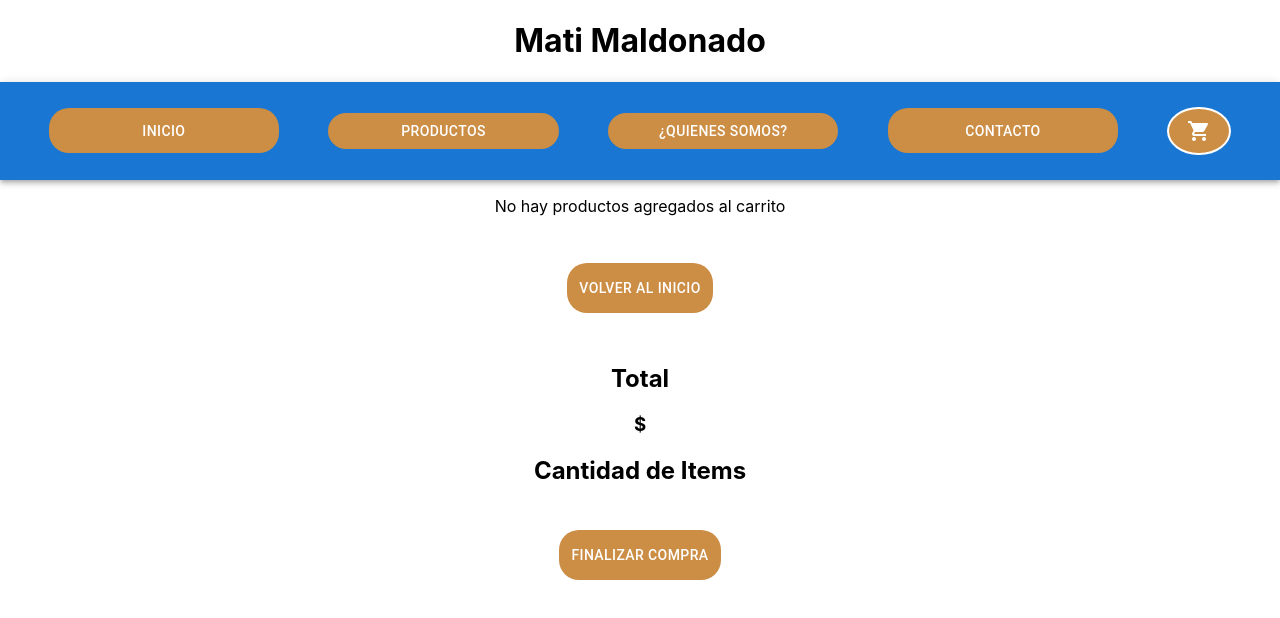
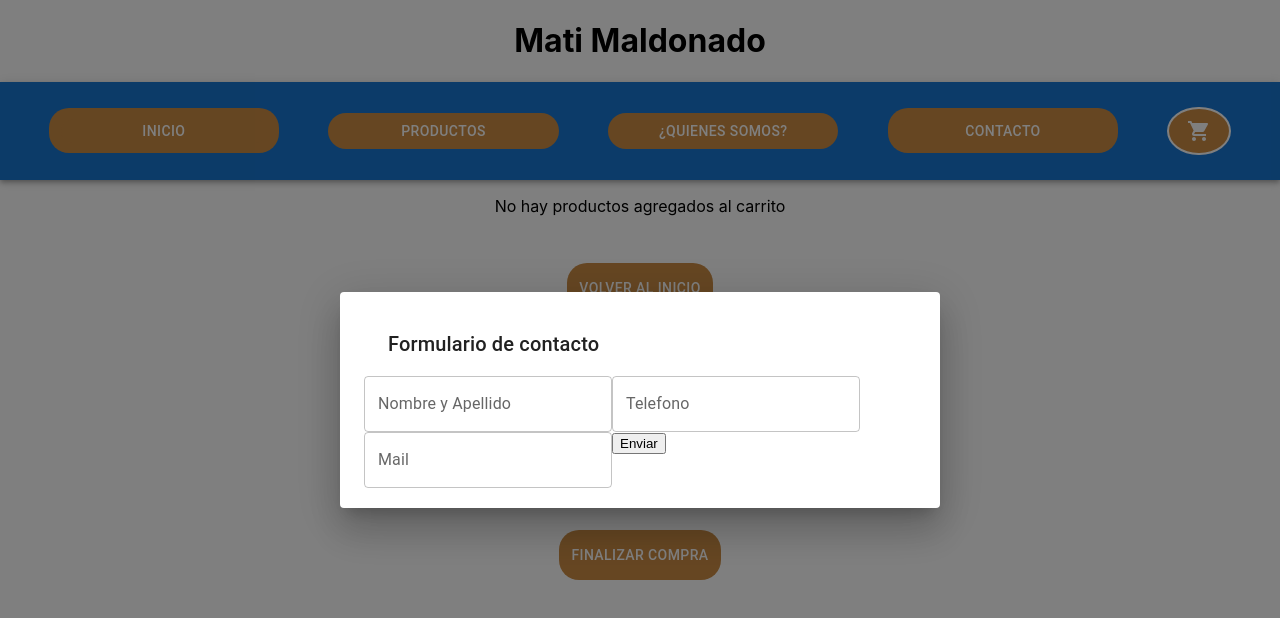
Before and after one commit to matimaldonado/React, a React (Create React App) app in the folder matias-maldonado/: page /Cart in a window 1280 px wide. Both pictures are taken after a click on the button "FINALIZAR COMPRA". Shown: the top 618 px of the page. Built offline with nearby package versions, Linux system fonts and the light colour scheme.

Commit message:
Carga último trabajo

```diff
--- /dev/null
+++ b/matias-maldonado/src/Componentes/Card/Modal.js
@@ -0,0 +1,16 @@
+import DialogTitle from '@mui/material/DialogTitle';
+import Dialog from '@mui/material/Dialog';
+import DialogContent from '@mui/material/DialogContent';
+
+const Modal = ({handleClose, open, children, title}) => {
+    return(
+        <Dialog onClose={handleClose} open={open}>
+            <DialogContent>
+                <DialogTitle>{title}</DialogTitle>
+                {children}
+            </DialogContent>
+        </Dialog>
+    )
+}
+
+export default Modal
--- a/matias-maldonado/src/Componentes/Context/CartContext.js
+++ b/matias-maldonado/src/Componentes/Context/CartContext.js
@@ -22,12 +22,18 @@ const addProductToCart = (data) => {
         setCantidadTotal(Number(cantidadTotal + data.Cantidad))
     }}
 
+    const cleanCartProducts = () => {
+        setTotalPrice(0)
+        setCartListItems([])
+    }
+
 const cartInfo = {
     cartListItems,
     addProductToCart,
     totalPrice,
     cantidad,
-    cantidadTotal
+    cantidadTotal,
+    cleanCartProducts
 }
 
 return(
--- a/matias-maldonado/src/Componentes/Pages/Cart.js
+++ b/matias-maldonado/src/Componentes/Pages/Cart.js
@@ -1,19 +1,62 @@
 import CartFinally from "../CartFinally/CartFinally"
-import { Button } from "@mui/material"
+import { Button} from "@mui/material"
 import CartContext  from "../Context/CartContext"
-import { useContext } from "react"
+import { useContext, useState } from "react"
+import TextField from '@mui/material/TextField'
+import { addDoc, collection } from 'firebase/firestore'
+import { useNavigate } from "react-router-dom"
+import Modal from "../Card/Modal"
+import db from "../Firebase/firebaseConfig"
+
+const Cart = () => {
+    const { cartListItems,cleanCartProducts , totalPrice, cantidadTotal} = useContext(CartContext)
+    const [showModal, setShowModal] = useState(false)
+    const [formValue, setFormValue] = useState({
+        name: '',
+        phone: '',
+        email: ''
+    })
+    const [order, setOrder] = useState({
+        buyer: {},
+        items: cartListItems.map( item => {
+            return {
+                id: item.id,
+                title: item.title,
+                price: item.price,
+            }
+        } ),
+        total: totalPrice
+    })
+    const [success, setSuccess] = useState()
+    const navigate = useNavigate()
 
 
-const Cart = ()=>{
-    const { totalPrice } = useContext(CartContext)
-    const { cantidadTotal } = useContext (CartContext)
+    const handleSubmit = (e) => {
+        e.preventDefault()
+        setOrder({...order, buyer: formValue})
+        saveData({...order, buyer: formValue})
+    }
+
+    const handleChange = (e) => {
+        setFormValue({...formValue, [e.target.name]: e.target.value})
+    }
+
+    const finishOrder = () => {
+        navigate('/')
+    }
+
+    const saveData = async (newOrder) => {
+        const orderFirebase = collection(db, 'ordenes')
+        const orderDoc = await addDoc(orderFirebase, newOrder)
+        console.log("orden generada: ", orderDoc.id)
+        setSuccess(orderDoc.id)
+        cleanCartProducts()
+    }
+
     return(
-        console.log(totalPrice),
-        console.log("lll", cantidadTotal),
             <>
             <CartFinally/>
 
-        <footer>
             <div>
                 <h2>Total</h2>
                 <h3>${totalPrice} </h3>
@@ -23,10 +66,52 @@ const Cart = ()=>{
 
             </div>
             <div>
-        <Button id="butonCart">Finalizar Compra</Button>
+            <Button id="butonCart" onClick={() => setShowModal(true)}>Finalizar Compra</Button>
             </div>
-        </footer>
-        </>
+        <div>
+        <Modal title={success ? 'Compra exitosa' : 'Formulario de contacto'} open={showModal} handleClose={() => setShowModal(false)}>
+            {success ? (
+                <div>
+                    La order se genero con exito!
+                    Numero de orden: {success}
+                    <button onClick={finishOrder}>Aceptar</button>
+                </div>
+            ) : (
+                <form className="form-contact" onSubmit={handleSubmit}>
+                    <TextField
+                        id="outlined-basic"
+                        name="name"
+                        label="Nombre y Apellido"
+                        variant="outlined"
+                        value={formValue.name}
+                        onChange={handleChange}
+                    />
+                    <TextField
+                        id="outlined-basic"
+                        name="phone"
+                        label="Telefono"
+                        variant="outlined"
+                        value={formValue.phone}
+                        onChange={handleChange}
+                    />
+                    <TextField
+                        id="outlined-basic"
+                        name="email"
+                        label="Mail"
+                        value={formValue.email}
+                        variant="outlined"
+                        onChange={handleChange}
+                    />
+                    <button type="submit">Enviar</button>
+                </form>
             )}
 
+        </Modal>
+    </div>
+    </>
+    )
+
+}
+
+
 export default Cart
```
Also changed, not shown: matias-maldonado/src/Componentes/CartFinally/CartFinally.js (line endings or trailing spaces). Lines whose indentation alone changed are shown as unchanged.
